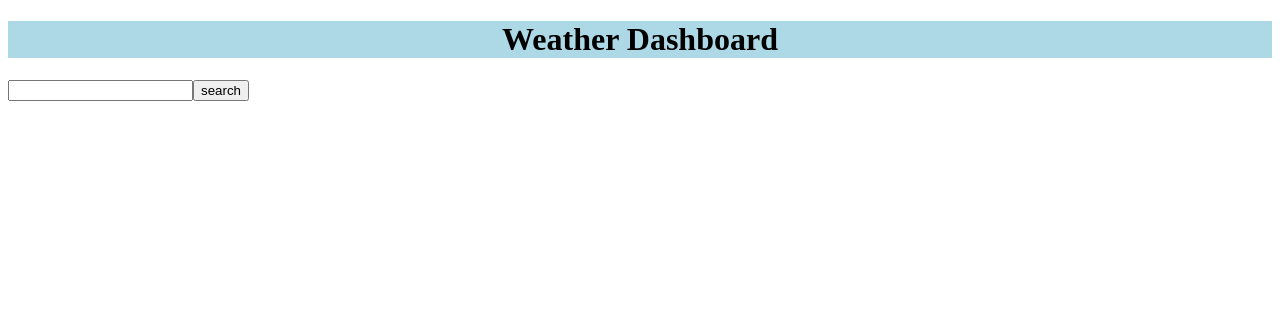
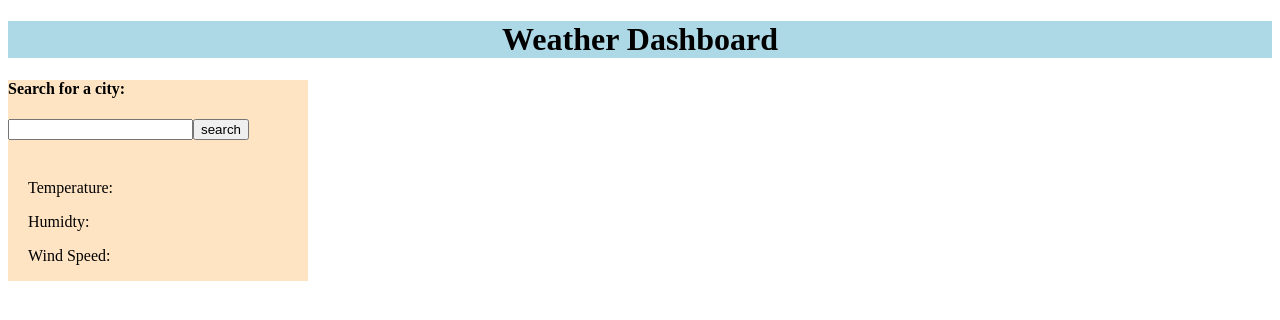
Before and after one commit to Jcroa25/Weather-Dashboard, a plain HTML site: page index.html in a window 1280 px wide. Drawn offline with Linux system fonts and the light colour scheme.

Commit message:
adding divs for weather box and some styling to it

```diff
--- a/index.html
+++ b/index.html
@@ -9,7 +9,23 @@
     <H1>Weather Dashboard</H1>
 </head>
 <body>
-    <div><input type="text" name="city-name" id="city-name"><button id="search">search</button></div>
+    <div class="container">
+        <div class="row">
+            <div class="column-4"><h4>Search for a city:</h4></div>
+        </div>
+        <div><input type="text" name="city-name" id="city-name"><button id="search">search</button></div>
+        <div class="weather-box">
+            <div class="weather-box-row">
+                <div class="weather-box-column" id="current-weather">
+                    <h3 class="city-name" id="current-city"></h3>
+                    <p>Temperature: <span class="current" id="temperature"></span></p>
+                    <p>Humidty: <span class="current" id="humidity"></span> </p>
+                    <p>Wind Speed: <span class="current" id="wind-speed"></span></p>
+                </div>
+            </div>
+        </div>
+    </div>
+
    <script src="./script.js"></script>
 </body>
 </html>
--- a/script.js
+++ b/script.js
@@ -1,3 +1,14 @@
+let city = "";
+
+/*
+let searchCity = $("#seach-city");
+let searchButton = $("#search-button");
+let currentCity = $("#current-city");
+let currentTemperature =$("#temperature");
+let currentHumidty = $("#humidity");
+let currentWSpeed = $("#wind-speed");
+let sCity = [];
+*/
 var apiKey = "44ac66359ebc06ee5f56d4c8d0ddc084"
 
 var cityName =document.getElementById("city-name")
--- a/styles.css
+++ b/styles.css
@@ -2,3 +2,18 @@ h1 {
     text-align: center;
     background-color: lightblue;
 }
+
+.container {
+    height: 100%;
+    /*height: fit-content;*/
+    width: 300px;
+    background-color: bisque;
+}
+
+.weather-box {
+    display: flex;
+    flex-wrap: wrap;
+
+    flex-direction: column;
+    margin: 20px;
+}
```
